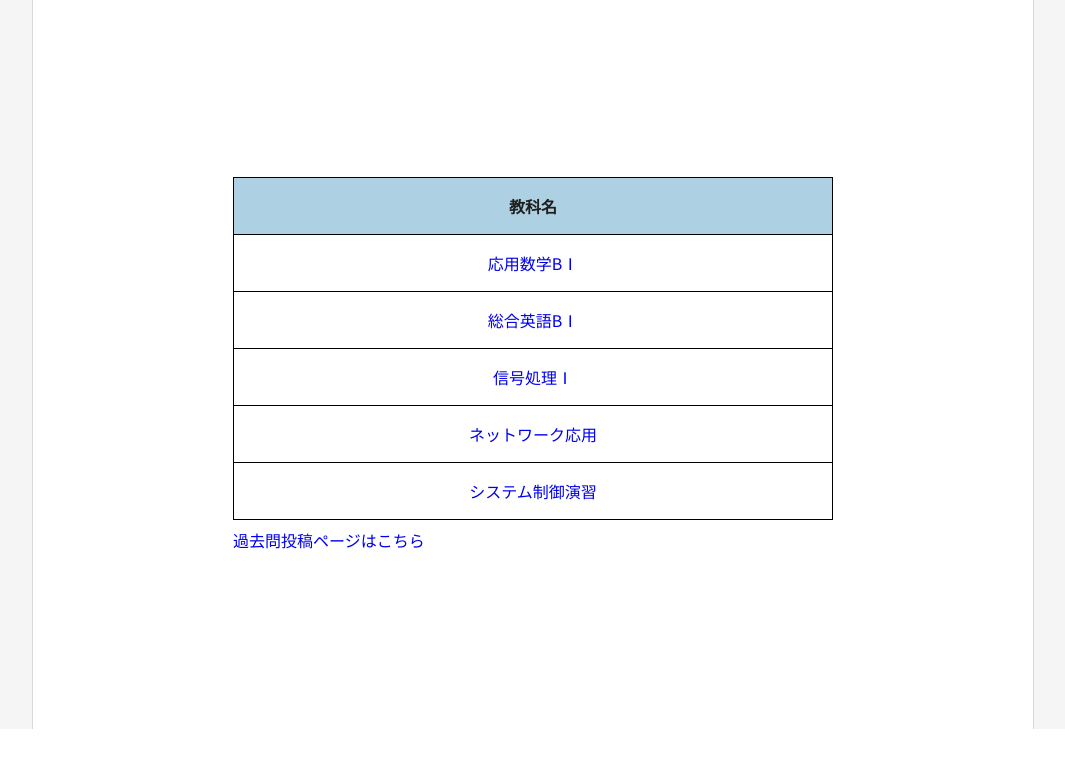
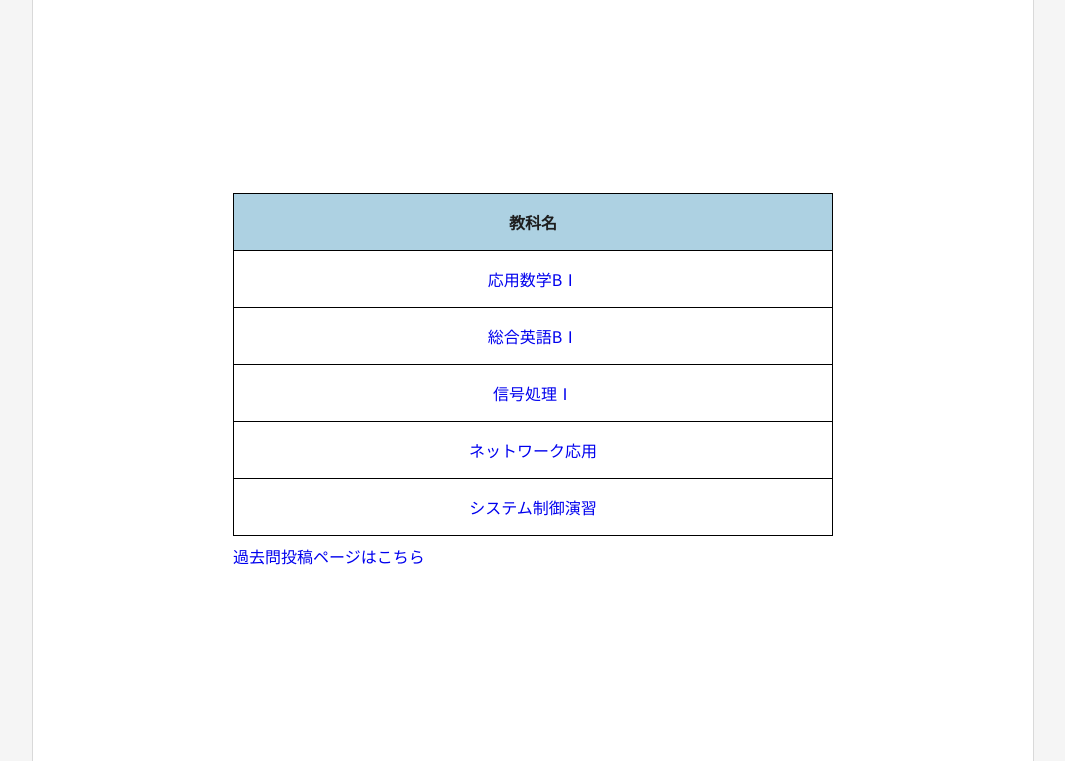
Before and after one commit to umiteru2004/schedule-site, a PHP site: page /index.php in a window 1280 px wide. Shown: the part 71-832 px from the top of the page, without its empty margins (107-1172 px from the left). Before the commit the page ends 800 px from the top, so only its background shows below. Run offline with PHP 8.4, Linux system fonts and the light colour scheme.

Commit message:
feat: グローバルなスタイルを一部修正しました。

```diff
--- a/php/css/globals.css
+++ b/php/css/globals.css
@@ -5,6 +5,10 @@ body {
   font-optical-sizing: auto;
   font-style: normal;
   background-color: #f5f5f5;
+}
+
+h1 {
+  margin-top: 0;
 }
 
 a {
@@ -23,8 +27,9 @@ header {
 
 main {
   min-height: calc(100vh - 71px);
-  width: 1000px;
+  width: 968px;
   margin: 0 auto;
+  padding: 16px;
   border-inline: 1px solid #d9d9d9;
   background-color: white;
 }
```
